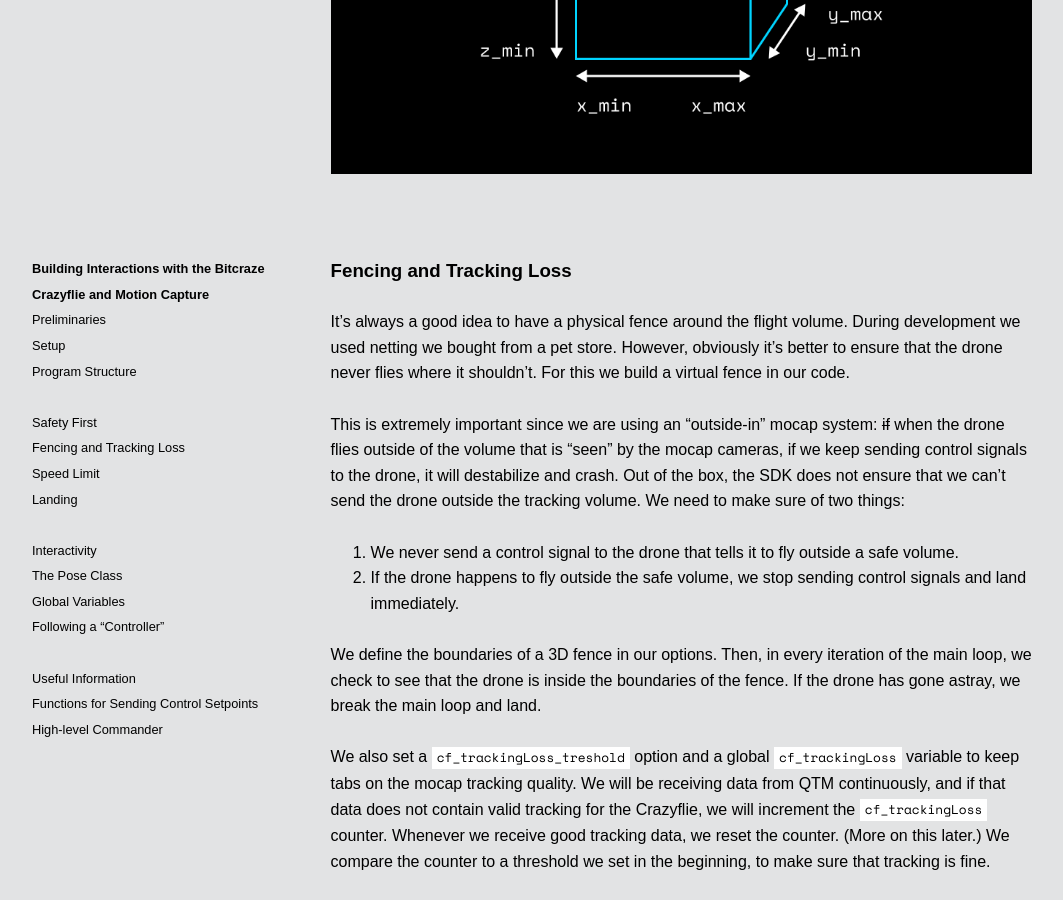
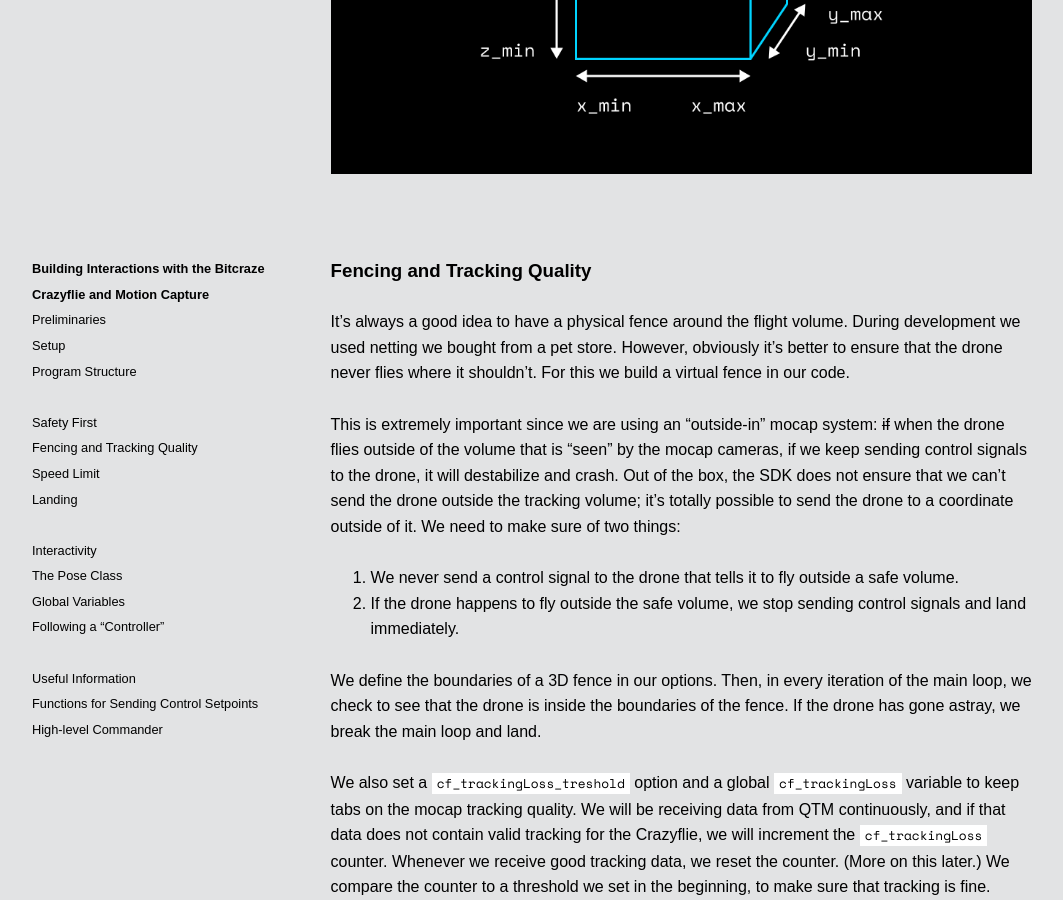
Before and after one commit to l77l77/mbaytas.github.io, a Jekyll site: the page built from crazyflie.md, in a window 1280 px wide and 900 px high, scrolled down 4263 px. Shown: the whole window, without its empty margins (108-1171 px from the left). Built offline with Jekyll 4.4.1, drawn with Linux system fonts in a browser that asks for light colours; some web fonts are replaced; our own code applies the rules of GitHub Pages for plain Markdown files; comment, search, counter and statistics services are not loaded; some of the changed text lies outside the part shown.

Commit message:
Update crazyflie.md

````diff
--- a/crazyflie.md
+++ b/crazyflie.md
@@ -85,11 +85,11 @@
 ![Virtual fence confining drone to a safe zone](/img/crazyflie_fence.png)
 
 
-### Fencing and Tracking Loss
+### Fencing and Tracking Quality
 
 It's always a good idea to have a physical fence around the flight volume. During development we used netting we bought from a pet store. However, obviously it's better to ensure that the drone never flies where it shouldn't. For this we build a virtual fence in our code.
 
-This is extremely important since we are using an "outside-in" mocap system: <del>if</del> when the drone flies outside of the volume that is "seen" by the mocap cameras, if we keep sending control signals to the drone, it will destabilize and crash. Out of the box, the SDK does not ensure that we can't send the drone outside the tracking volume. We need to make sure of two things:
+This is extremely important since we are using an "outside-in" mocap system: <del>if</del> when the drone flies outside of the volume that is "seen" by the mocap cameras, if we keep sending control signals to the drone, it will destabilize and crash. Out of the box, the SDK does not ensure that we can't send the drone outside the tracking volume; it's totally possible to send the drone to a coordinate outside of it. We need to make sure of two things:
 
 1. We never send a control signal to the drone that tells it to fly outside a safe volume.
 2. If the drone happens to fly outside the safe volume, we stop sending control signals and land immediately.
@@ -98,8 +98,9 @@
 
 We also set a `cf_trackingLoss_treshold` option and a global `cf_trackingLoss` variable to keep tabs on the mocap tracking quality. We will be receiving data from QTM continuously, and if that data does not contain valid tracking for the Crazyflie, we will increment the `cf_trackingLoss` counter. Whenever we receive good tracking data, we reset the counter. (More on this later.) We compare the counter to a threshold we set in the beginning, to make sure that tracking is fine.
 
+Now, the above makes sure that the drone lands safely if we lose tracking. In order to make sure that we don't send the drone outside the tracking volume, we need to do one more thing: to make sure that the target coordinate stays inside the fence. So we simply clamp the target coordinates to fence boundaries. This is where the `fence_margin` option comes into play. Though we clamp the control signal inside the fence, it's still possible for the drone to slightly overshoot when it's right at boundary. So the actual safety fence needs to be slightly larger than the control signal's fence.
+
 *Notice that the fence boundaries are defined with respect to the QTM coordinate system. Be careful if you recalibrate!*
-
 
 ```python
 # Options: Physical Config
@@ -136,9 +137,9 @@
     ...
 
     # Keep target inside fence
-        target_pose.x = max(x_min, min(target.x, x_max))
-        target_pose.y = max(y_min, min(target.y, y_max))
-        target_pose.z = max(z_min, min(target.z, z_max))
+    target_pose.x = max(x_min, min(target.x, x_max))
+    target_pose.y = max(y_min, min(target.y, y_max))
+    target_pose.z = max(z_min, min(target.z, z_max))
 ```
 
 ### Speed Limit
````
